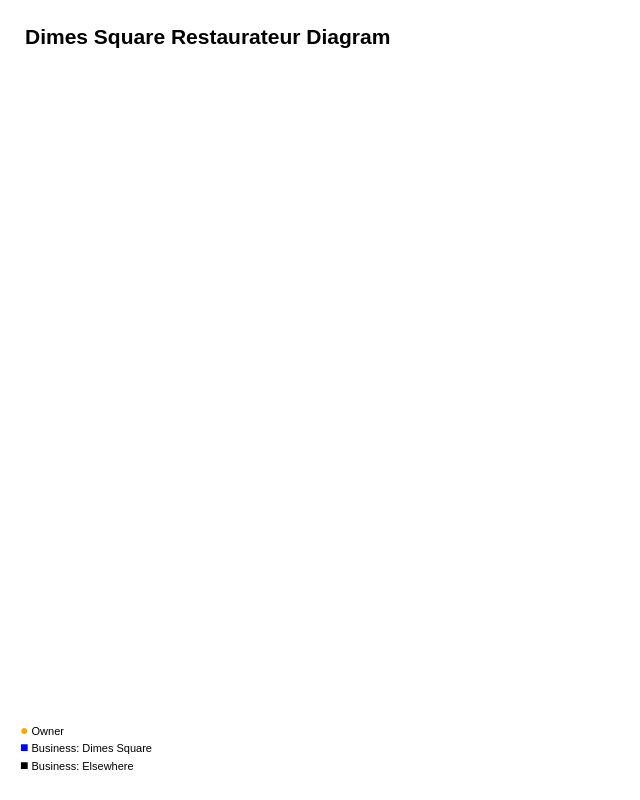
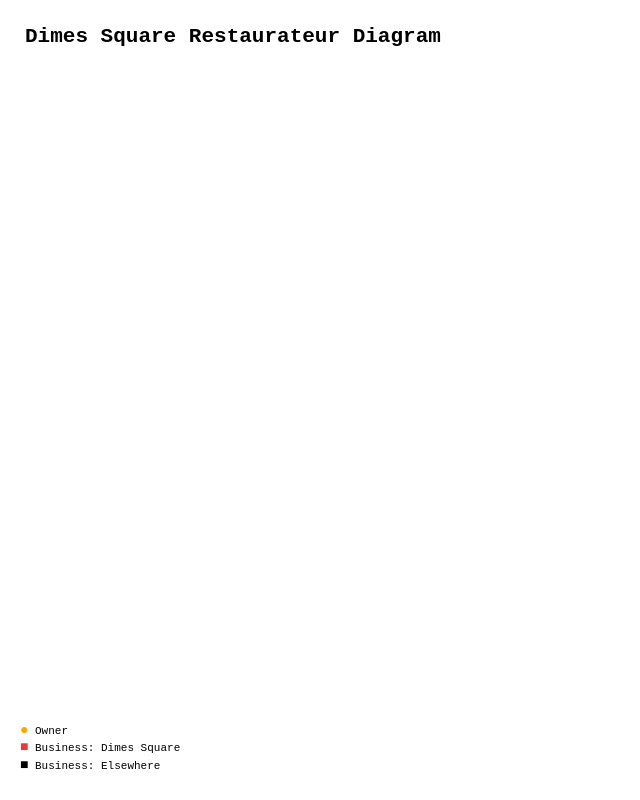
Before and after one commit to hsianghsi/dimes_spring, a plain HTML site: page index.html in a window 1280 px wide. Shown: the whole page, without its empty margins (0-640 px from the left). Drawn offline with nearby package versions, Linux system fonts and the light colour scheme; no server answers.

Commit message:
update style

```diff
--- a/script.js
+++ b/script.js
@@ -93,7 +93,7 @@ d3.json("https://raw.githubusercontent.com/hsianghsi/dimes/master/dimesA.json").
     .attr("height", 6)
     .attr("x", -3)
     .attr("y", -3)
-    .attr("fill", d => (d.class === 'A' ? "blue" : "black"))
+    .attr("fill", d => (d.class === 'A' ? "rgb(232, 60, 60)" : "black"))
     .call(d3.drag()
         .on("start", dragstarted)
         .on("drag", dragged)
--- a/style.css
+++ b/style.css
@@ -1,7 +1,8 @@
 body {
     margin: 0;
     padding: 0;
-    font-family: Arial, Helvetica, sans-serif;
+    font-weight: 400;
+    font-family: 'Courier New', Courier, monospace;
 }
 
 .heading {
@@ -20,7 +21,7 @@ body {
 
 #legend {
     position: absolute;
-    font-family: Arial, Helvetica, sans-serif;
+    font-family: 'Courier New', Courier, monospace;
     font-size: 11px;
     line-height: 50%;
     bottom: 10px;
@@ -35,7 +36,7 @@ body {
 
 #square-node {
     font-size: 14px;
-    color: blue;
+    color: rgb(232, 60, 60);
 }
 
 #other-square-node {
```
